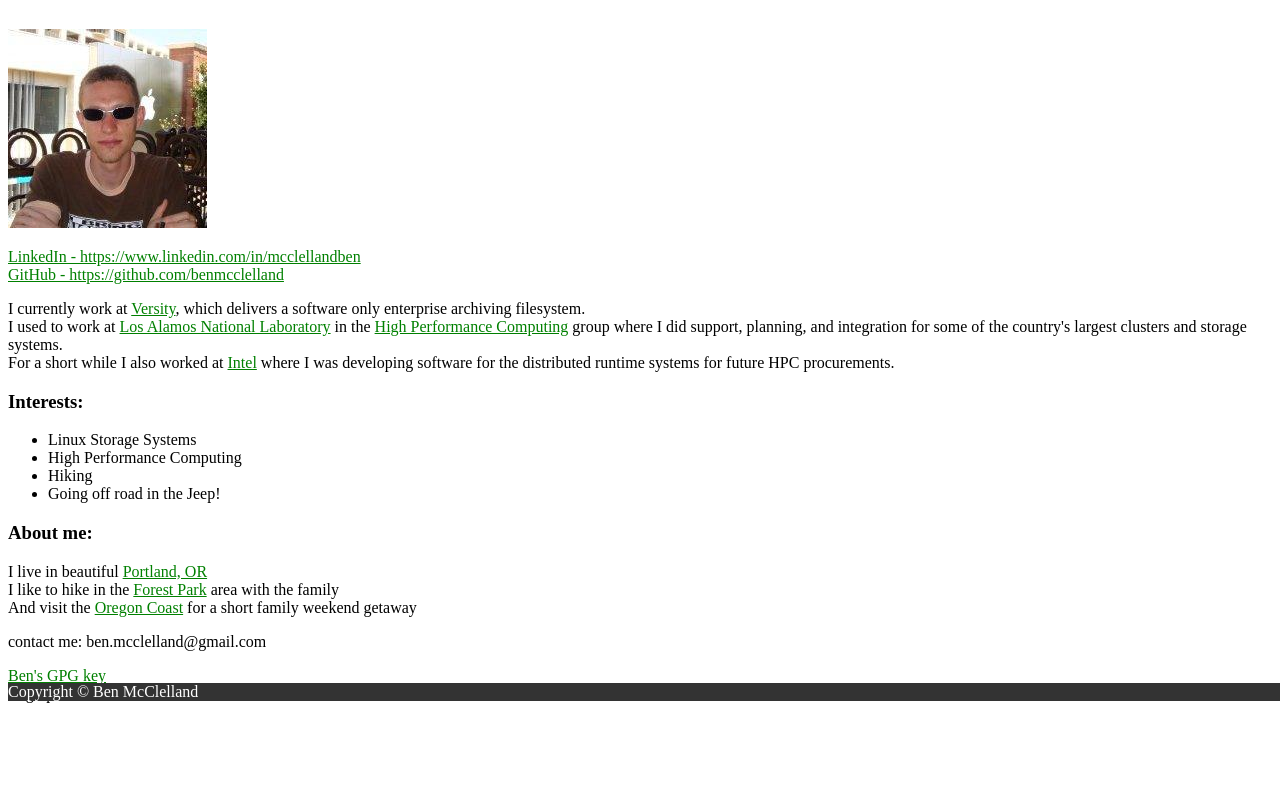
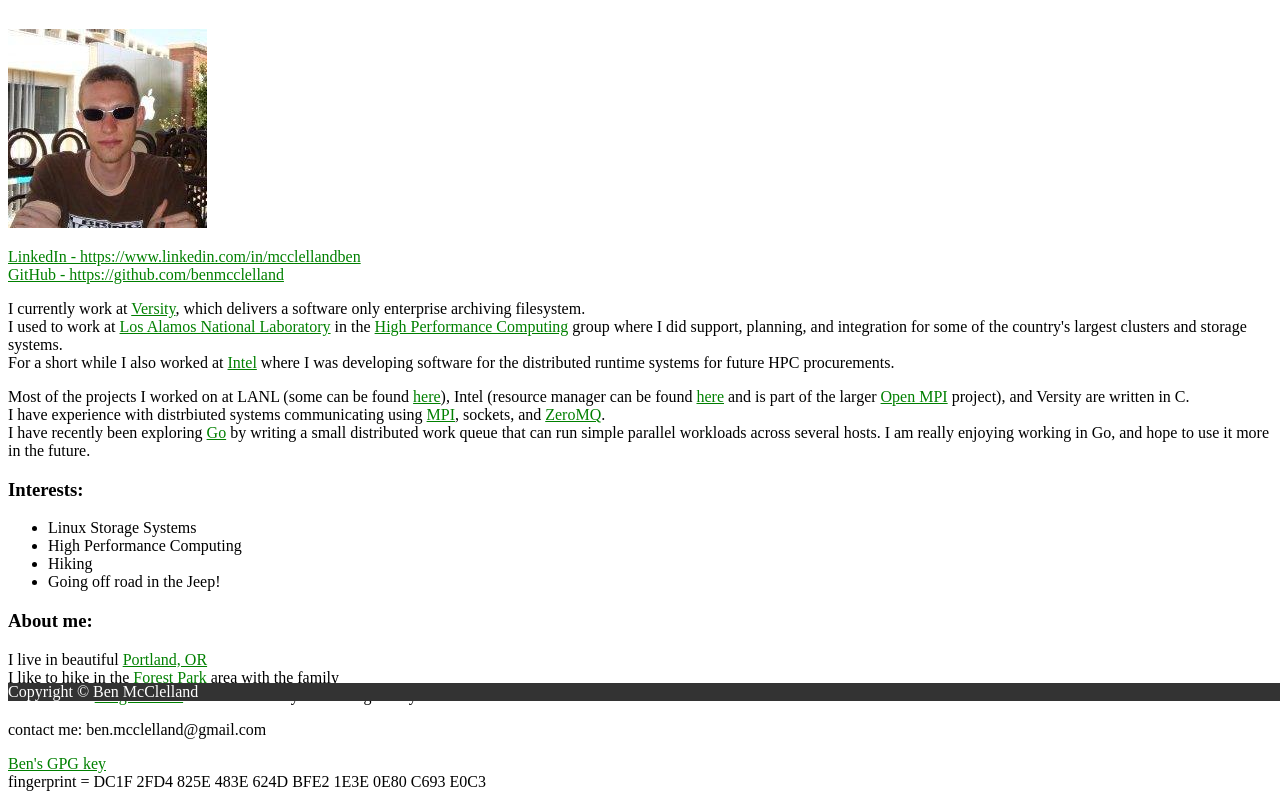
Before and after one commit to benmcclelland/benmcclelland.github.io, a plain HTML site: page index.html in a window 1280 px wide. Shown: the part 99-906 px from the top of the page. Before the commit the page ends 818 px from the top, so only its background shows below. Drawn offline with Linux system fonts and the light colour scheme.

Commit message:
add some project info

```diff
--- a/index.html
+++ b/index.html
@@ -41,6 +41,10 @@
 		I currently work at <a href="http://www.versity.com">Versity</a>, which delivers a software only enterprise archiving filesystem.</br>
 		I used to work at <a href="http://www.lanl.gov">Los Alamos National Laboratory</a> in the <a href="http://www.lanl.gov/org/padste/adtsc/hpc/index.php">High Performance Computing</a> group where I did support, planning, and integration for some of the country's largest clusters and storage systems.<br>
 		For a short while I also worked at <a href="http://www.intel.com">Intel</a> where I was developing software for the distributed runtime systems for future HPC procurements.
+		<p>
+		Most of the projects I worked on at LANL (some can be found <a href="https://github.com/hpc">here</a>), Intel (resource manager can be found <a href="https://github.com/open-mpi/orcm">here</a> and is part of the larger <a href="https://github.com/open-mpi">Open MPI</a> project), and Versity are written in C.</br>
+		I have experience with distrbiuted systems communicating using <a href="https://en.wikipedia.org/wiki/Message_Passing_Interface">MPI</a>, sockets, and <a href="http://zeromq.org">ZeroMQ</a>.</br>
+		I have recently been exploring <a href="https://golang.org">Go</a> by writing a small distributed work queue that can run simple parallel workloads across several hosts.  I am really enjoying working in Go, and hope to use it more in the future.
 		</section>
 
 		<section>
```
